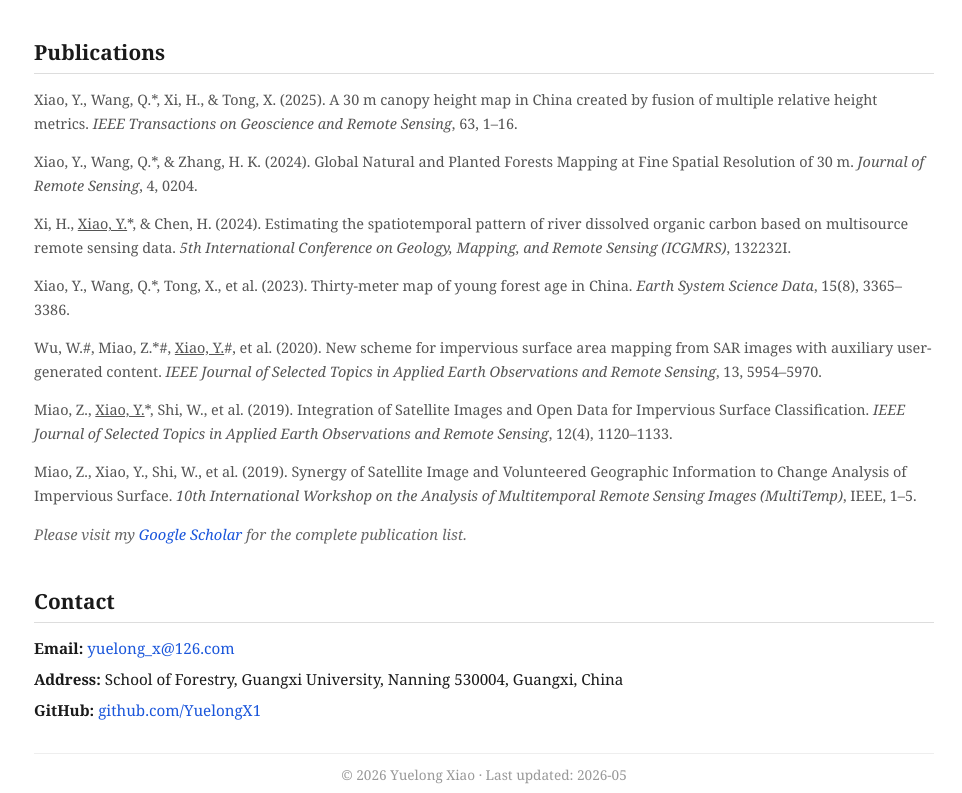
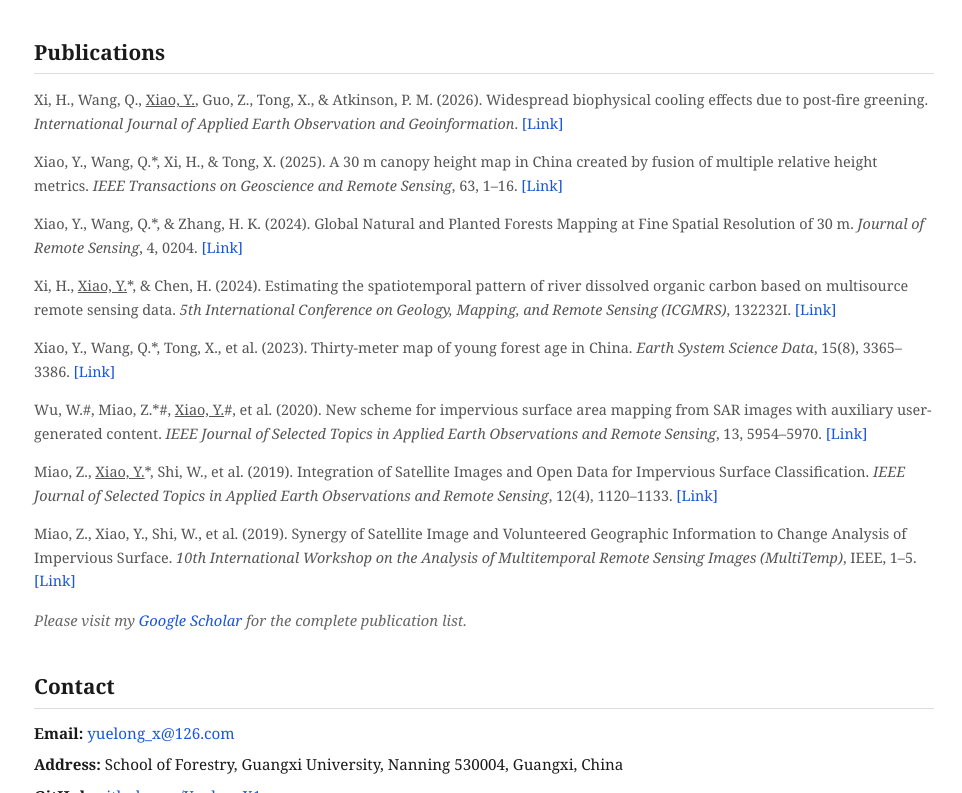
Before and after one commit to YuelongX1/YuelongX1.github.io, a plain HTML site: page index.html in a window 1280 px wide. Shown: the part 808-1601 px from the top of the page, without its empty margins (156-1118 px from the left). Drawn offline with Linux system fonts and the light colour scheme.

Commit message:
Add latest Xi collaboration paper (2026) and DOI links for all publications

```diff
--- a/index.html
+++ b/index.html
@@ -101,37 +101,42 @@
     <h2>Publications</h2>
 
     <div class="pub">
-        <div class="journal-info">Xiao, Y., Wang, Q.*, Xi, H., &amp; Tong, X. (2025). A 30 m canopy height map in China created by fusion of multiple relative height metrics. <em>IEEE Transactions on Geoscience and Remote Sensing</em>, 63, 1–16.
+        <div class="journal-info">Xi, H., Wang, Q., <u>Xiao, Y.</u>, Guo, Z., Tong, X., &amp; Atkinson, P. M. (2026). Widespread biophysical cooling effects due to post-fire greening. <em>International Journal of Applied Earth Observation and Geoinformation</em>. <a href="https://doi.org/10.1016/j.jag.2026.105211" target="_blank">[Link]</a>
         </div>
     </div>
 
     <div class="pub">
-        <div class="journal-info">Xiao, Y., Wang, Q.*, &amp; Zhang, H. K. (2024). Global Natural and Planted Forests Mapping at Fine Spatial Resolution of 30 m. <em>Journal of Remote Sensing</em>, 4, 0204.
+        <div class="journal-info">Xiao, Y., Wang, Q.*, Xi, H., &amp; Tong, X. (2025). A 30 m canopy height map in China created by fusion of multiple relative height metrics. <em>IEEE Transactions on Geoscience and Remote Sensing</em>, 63, 1–16. <a href="https://doi.org/10.1109/tgrs.2025.3572524" target="_blank">[Link]</a>
         </div>
     </div>
 
     <div class="pub">
-        <div class="journal-info">Xi, H., <u>Xiao, Y.</u>*, &amp; Chen, H. (2024). Estimating the spatiotemporal pattern of river dissolved organic carbon based on multisource remote sensing data. <em>5th International Conference on Geology, Mapping, and Remote Sensing (ICGMRS)</em>, 132232I.
+        <div class="journal-info">Xiao, Y., Wang, Q.*, &amp; Zhang, H. K. (2024). Global Natural and Planted Forests Mapping at Fine Spatial Resolution of 30 m. <em>Journal of Remote Sensing</em>, 4, 0204. <a href="https://doi.org/10.34133/remotesensing.0204" target="_blank">[Link]</a>
         </div>
     </div>
 
     <div class="pub">
-        <div class="journal-info">Xiao, Y., Wang, Q.*, Tong, X., et al. (2023). Thirty-meter map of young forest age in China. <em>Earth System Science Data</em>, 15(8), 3365–3386.
+        <div class="journal-info">Xi, H., <u>Xiao, Y.</u>*, &amp; Chen, H. (2024). Estimating the spatiotemporal pattern of river dissolved organic carbon based on multisource remote sensing data. <em>5th International Conference on Geology, Mapping, and Remote Sensing (ICGMRS)</em>, 132232I. <a href="https://doi.org/10.1117/12.3035685" target="_blank">[Link]</a>
         </div>
     </div>
 
     <div class="pub">
-        <div class="journal-info">Wu, W.#, Miao, Z.*#, <u>Xiao, Y.</u>#, et al. (2020). New scheme for impervious surface area mapping from SAR images with auxiliary user-generated content. <em>IEEE Journal of Selected Topics in Applied Earth Observations and Remote Sensing</em>, 13, 5954–5970.
+        <div class="journal-info">Xiao, Y., Wang, Q.*, Tong, X., et al. (2023). Thirty-meter map of young forest age in China. <em>Earth System Science Data</em>, 15(8), 3365–3386. <a href="https://doi.org/10.5194/essd-15-3365-2023" target="_blank">[Link]</a>
         </div>
     </div>
 
     <div class="pub">
-        <div class="journal-info">Miao, Z., <u>Xiao, Y.</u>*, Shi, W., et al. (2019). Integration of Satellite Images and Open Data for Impervious Surface Classification. <em>IEEE Journal of Selected Topics in Applied Earth Observations and Remote Sensing</em>, 12(4), 1120–1133.
+        <div class="journal-info">Wu, W.#, Miao, Z.*#, <u>Xiao, Y.</u>#, et al. (2020). New scheme for impervious surface area mapping from SAR images with auxiliary user-generated content. <em>IEEE Journal of Selected Topics in Applied Earth Observations and Remote Sensing</em>, 13, 5954–5970. <a href="https://doi.org/10.1109/jstars.2020.3027507" target="_blank">[Link]</a>
         </div>
     </div>
 
     <div class="pub">
-        <div class="journal-info">Miao, Z., Xiao, Y., Shi, W., et al. (2019). Synergy of Satellite Image and Volunteered Geographic Information to Change Analysis of Impervious Surface. <em>10th International Workshop on the Analysis of Multitemporal Remote Sensing Images (MultiTemp)</em>, IEEE, 1–5.
+        <div class="journal-info">Miao, Z., <u>Xiao, Y.</u>*, Shi, W., et al. (2019). Integration of Satellite Images and Open Data for Impervious Surface Classification. <em>IEEE Journal of Selected Topics in Applied Earth Observations and Remote Sensing</em>, 12(4), 1120–1133. <a href="https://doi.org/10.1109/jstars.2019.2903585" target="_blank">[Link]</a>
+        </div>
+    </div>
+
+    <div class="pub">
+        <div class="journal-info">Miao, Z., Xiao, Y., Shi, W., et al. (2019). Synergy of Satellite Image and Volunteered Geographic Information to Change Analysis of Impervious Surface. <em>10th International Workshop on the Analysis of Multitemporal Remote Sensing Images (MultiTemp)</em>, IEEE, 1–5. <a href="https://doi.org/10.1109/multi-temp.2019.8866978" target="_blank">[Link]</a>
         </div>
     </div>
 
```
